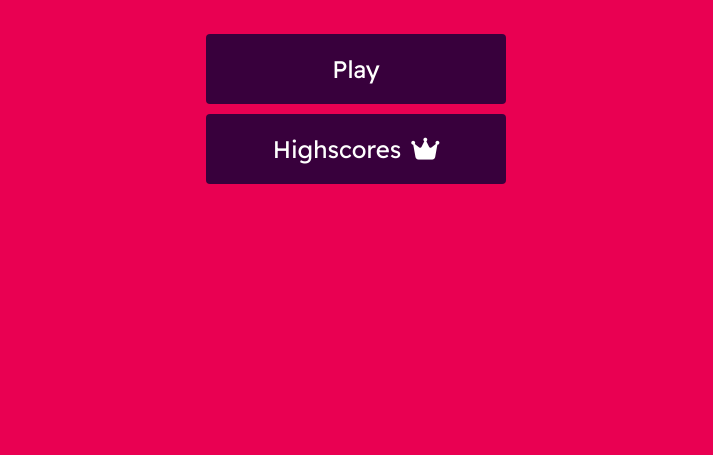
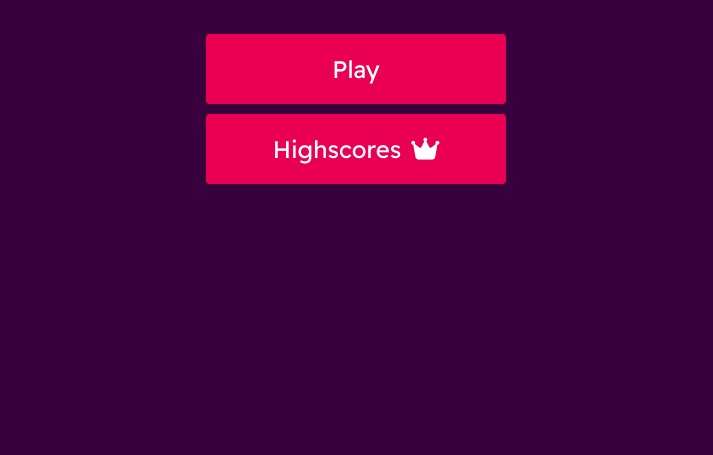
Before and after one commit to Code-Institute-Submissions/joeyo991-joeyo991.github.io, a plain HTML site: page index.html in a window 1280 px wide. Shown: the part 345-800 px from the top of the page, without its empty margins (284-997 px from the left). Drawn offline with Linux system fonts and the light colour scheme.

Commit message:
Flip the colors for the background and the buttons for better contrast

```diff
--- a/assets/css/style.css
+++ b/assets/css/style.css
@@ -2,7 +2,7 @@
 @import url('https://fonts.googleapis.com/css2?family=Readex+Pro&display=swap');
 
 :root {
-    background-color: #e90052;
+    background-color: #38003c;
 }
 
 * {
@@ -65,7 +65,7 @@ h2 {
     margin-bottom: 1rem;
     text-decoration: none;
     color: #fff;
-    background: #38003c;
+    background: #e90052;
     border-radius: 4px;
 }
 
@@ -81,7 +81,7 @@ h2 {
 }
 
 #highscore-btn {
-    background: #38003c;
+    background: #e90052;
 }
 
 .fa-crown {
```
Also changed, not shown: assets/css/quiz.css (+9 -1 lines).
